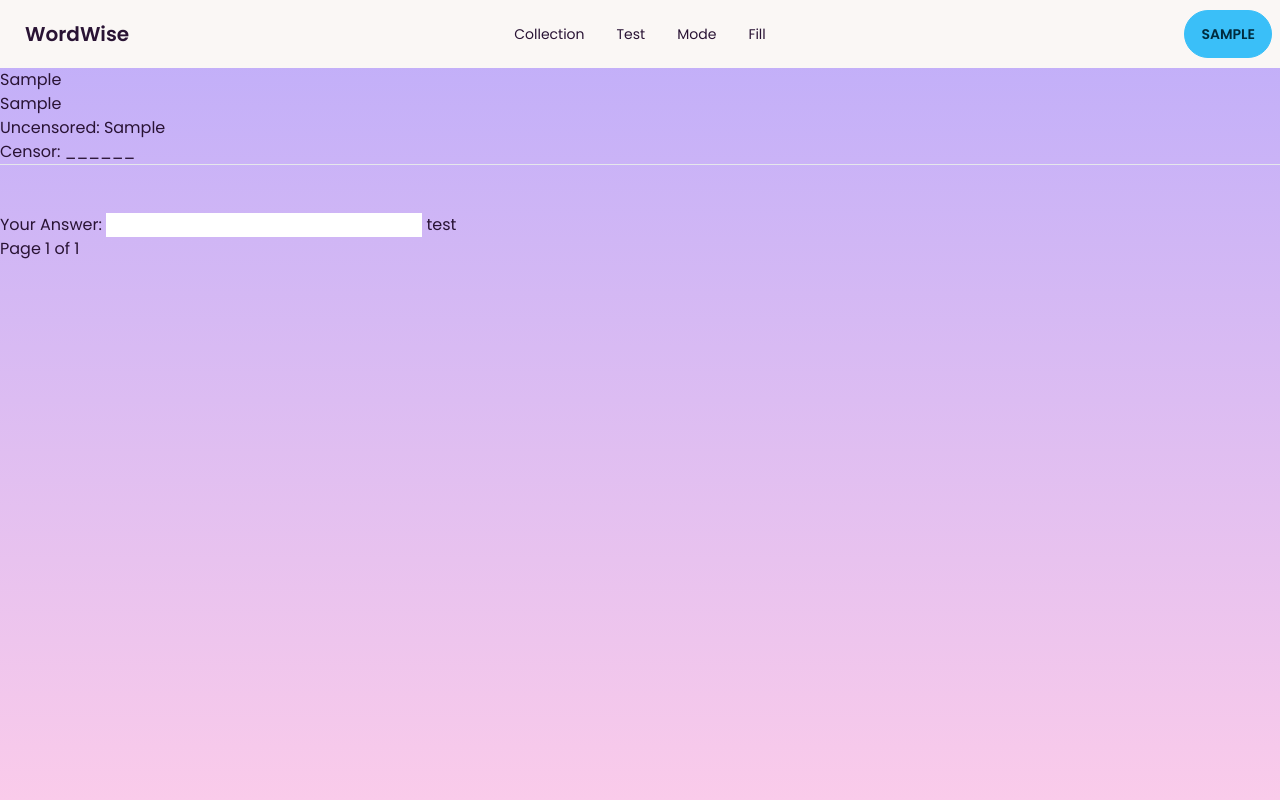
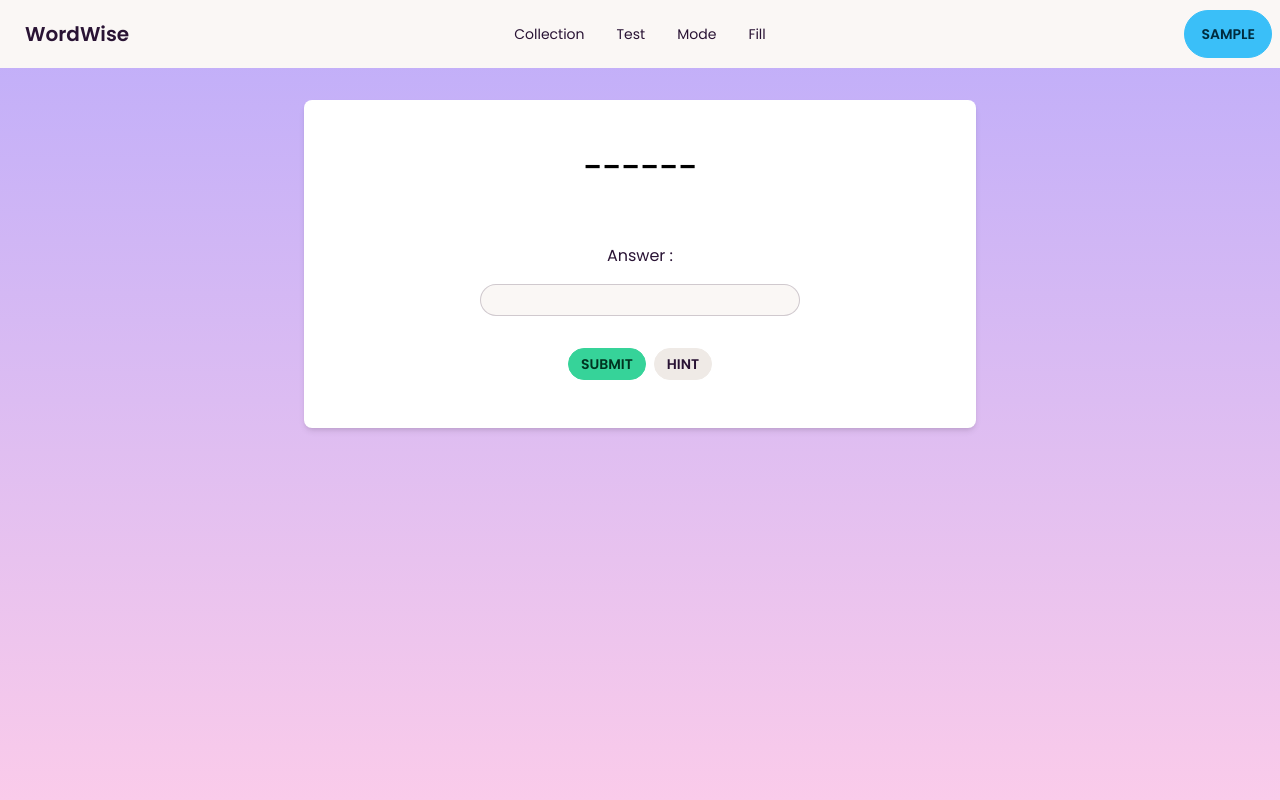
Before and after one commit to WordWiseProject/WordWise, a Django app: page /fill in a window 1280 px wide. Run offline with Django 4.2, Linux system fonts and the light colour scheme; a user stored in the database is signed in; tables that the repository leaves empty hold one stand-in row (values such as "Sample post"); parts of the project's set-up code (start-up, migrations or seed data) failed here and were passed over; some libraries are stand-ins or nearby versions.

Commit message:
closed #16: complete fill-in-the-blank mode

```diff
--- a/wordwise/forms/test_form.py
+++ b/wordwise/forms/test_form.py
@@ -2,4 +2,9 @@ from django import forms
 
 
 class TestFrom(forms.Form):
-    answer = forms.CharField(label="Your Answer", max_length=100)
+    answer = forms.CharField(
+        max_length=100,
+        label="Answer",
+        label_suffix=" :",
+        widget=forms.TextInput(attrs={"class": "input input-bordered w-full max-w-xs mx-auto my-4 input-sm"}),
+    )
--- a/wordwise/templates/wordwise/fill_in_blank.html
+++ b/wordwise/templates/wordwise/fill_in_blank.html
@@ -16,34 +16,42 @@
   </head>
   <body>
     {% include "base.html" %}
-    {{ defi.object_list.0.word.vocab }}
-    <br />
-    {{ defi.object_list.0.definition }}
-    <br />
-    Uncensored: {{ defi.object_list.0.example_set.all.0.example }}
-    <br />
-    Censor: {{ defi.object_list.0.example_set.all.0.censor }}
-    <br />
-    <hr />
-    <br />
-    <br />
-    <form>
+    <div class="mx-auto max-w-2xl mt-8">
+      <div class="card-front bg-white shadow-md rounded-lg pt-36 pb-12 relative">
+        <h2 class="text-2xl font-semibold text-black mb-4 text-center absolute top-10 w-full">
+          {{ defi.object_list.0.example_set.all.0.censor }}
+        </h2>
+        <form class="flex flex-col items-center">
           {% csrf_token %}
           {{ form }}
           <input type="hidden" name="defi" value="{{ defi.object_list.0.definition }}" />
-      <button hx-post="{% url "wordwise:fill_in" %}"
+          <div class="flex mt-4">
+            <button class="btn btn-success btn-sm"
+                    hx-post="{% url "wordwise:fill_in" %}"
                     hx-target="#result"
-              hx-swap="innerHTML">test</button>
+                    hx-swap="innerHTML"
+                    onclick="disableSubmitButton(this)">Submit</button>
+            <button type="button"
+                    class="btn flex justify-center items-center btn-sm ml-2"
+                    onclick="my_modal_3.showModal()">Hint</button>
+          </div>
         </form>
+        <dialog id="my_modal_3" class="modal">
+          <div class="modal-box">
+            <form method="dialog">
+              <button class="btn btn-sm btn-circle btn-ghost absolute right-2 top-2">✕</button>
+            </form>
+            <h3 class="font-bold text-lg">Hint!</h3>
+            <p class="py-4">{{ defi.object_list.0.definition }}</p>
+          </div>
+        </dialog>
         <div id="result"></div>
-    {% if defi.has_previous %}
-      <a href="?page=1">&laquo First</a>
-      <a href="?page={{ defi.previous_page_number }}">Previous</a>
-    {% endif %}
-    Page {{ defi.number }} of {{ defi.paginator.num_pages }}
-    {% if defi.has_next %}
-      <a href="?page={{ defi.next_page_number }}">Next</a>
-      <a href="?page={{ defi.paginator.num_pages }}">Last &raquo</a>
-    {% endif %}
+      </div>
+    </div>
   </body>
+  <script>
+    function disableSubmitButton(button) {
+      button.disabled = true;
+    }
+  </script>
 </html>
```
Also changed, not shown: wordwise/templates/wordwise/fill_fail.html (+6 -2 lines), wordwise/templates/wordwise/fill_pass.html (+6 -1 lines). Lines whose indentation alone changed are shown as unchanged.
